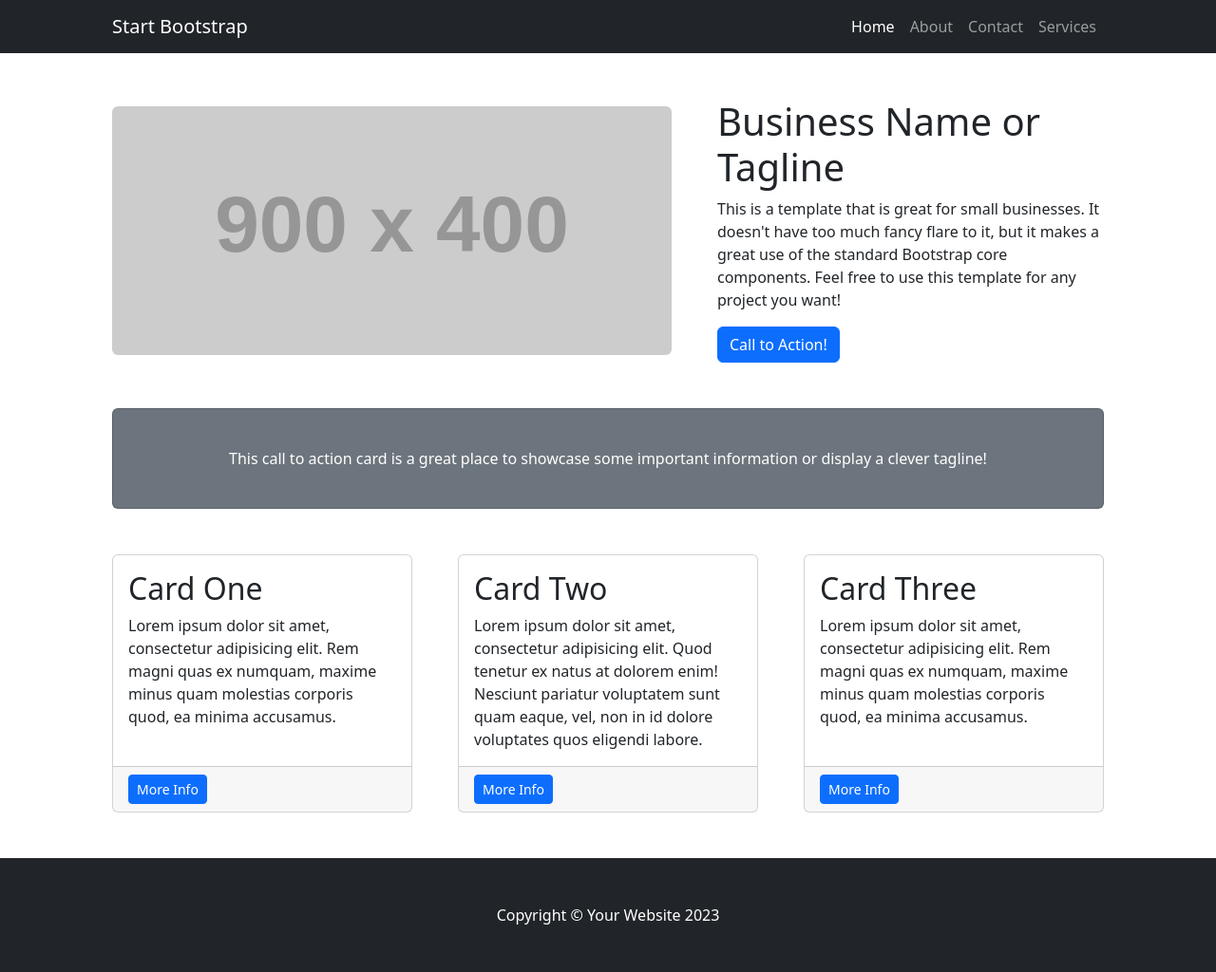
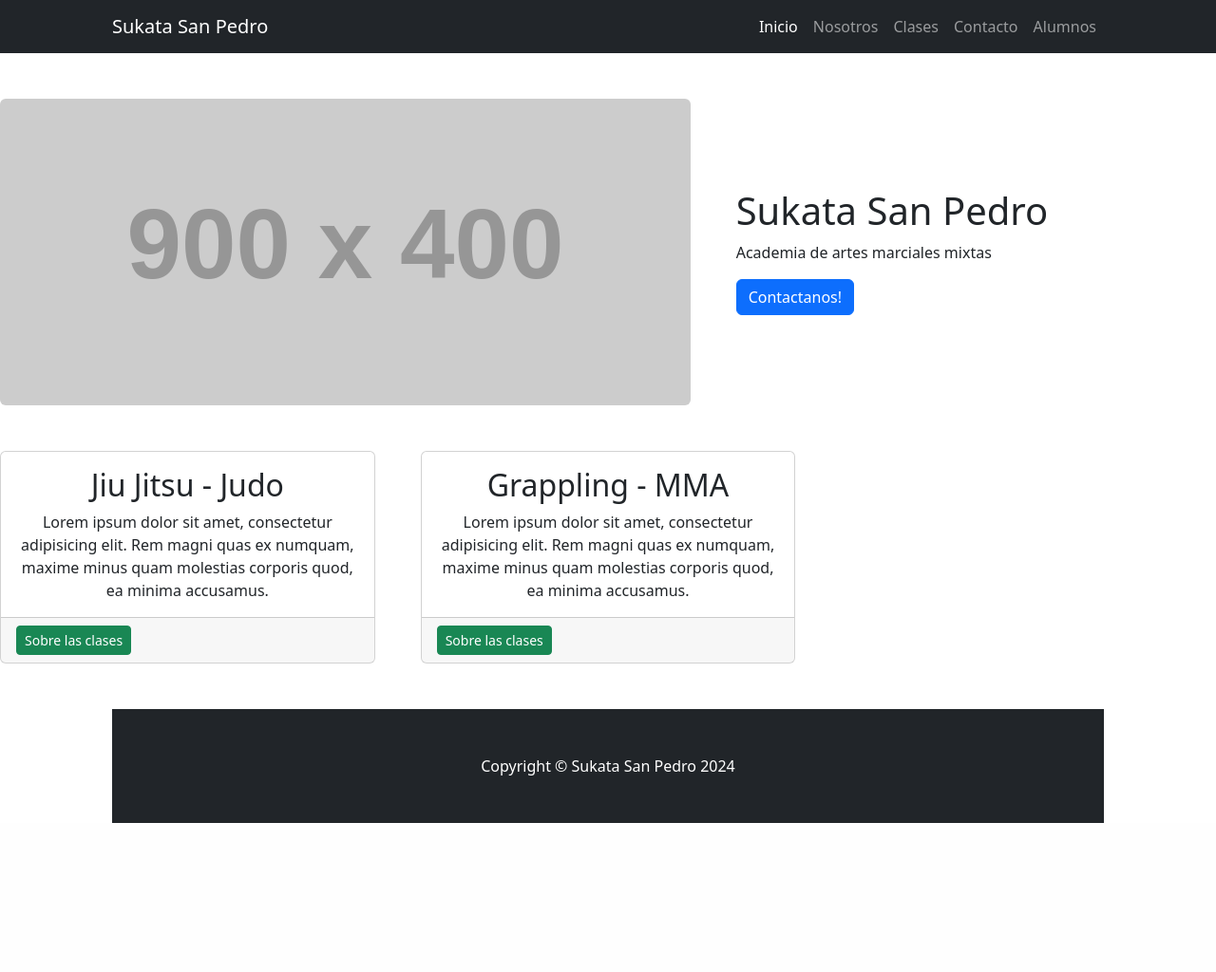
Before and after one commit to valentincabrera7/AppWeb, a Django app: page / in a window 1280 px wide. Shown: the whole page at 95% size. After the commit the page ends 867 px from the top, so only its background shows below. Run offline with Django 5.2, Linux system fonts and the light colour scheme; grey boxes labelled with a size stand in for pictures from a placeholder-image service; some libraries are stand-ins or nearby versions.

Commit message:
refactor: division de index en componentes

```diff
--- /dev/null
+++ b/project/apps/Home/templates/Home/base.html
@@ -0,0 +1,37 @@
+{% load static %}
+<!DOCTYPE html>
+<html lang="en">
+    <head>
+        <meta charset="utf-8" />
+        <meta name="viewport" content="width=device-width, initial-scale=1, shrink-to-fit=no" />
+        <meta name="description" content="" />
+        <meta name="author" content="" />
+        <title>Aplicación Web</title>
+        <!-- Favicon-->
+        <link rel="icon" type="image/x-icon" href="{% static 'Home/assets/favicon.ico' %}" />
+        <!-- Core theme CSS (includes Bootstrap)-->
+        <link href="{% static 'Home/css/styles.css' %}" rel="stylesheet" />
+    </head>
+    <body>
+
+
+        <!-- Responsive navbar-->
+        {% include 'Home/navbar.html' %}
+
+        <!-- Page Content-->
+        {% block BASE_CONTENIDO %}
+
+        {% endblock BASE_CONTENIDO %}
+
+        <div class="container px-4 px-lg-5">
+
+
+
+        <!-- Footer-->
+        {% include 'Home/footer.html' %}
+        <!-- Bootstrap core JS-->
+        <script src="https://cdn.jsdelivr.net/npm/bootstrap@5.2.3/dist/js/bootstrap.bundle.min.js"></script>
+        <!-- Core theme JS-->
+        <script src="{% static 'Home/js/scripts.js' %}"></script>
+    </body>
+</html>
--- /dev/null
+++ b/project/apps/Home/templates/Home/card.html
@@ -0,0 +1,9 @@
+<div class="col-md-4 mb-5">
+    <div class="card h-100">
+        <div class="card-body text-center">
+            <h2 class="card-title">{{ card }}</h2>
+            <p class="card-text">Lorem ipsum dolor sit amet, consectetur adipisicing elit. Rem magni quas ex numquam, maxime minus quam molestias corporis quod, ea minima accusamus.</p>
+        </div>
+        <div class="card-footer"><a class="btn btn-success btn-sm" href="#!">Sobre las clases</a></div>
+    </div>
+</div>
--- /dev/null
+++ b/project/apps/Home/templates/Home/footer.html
@@ -0,0 +1,4 @@
+<!-- Footer-->
+<footer class="py-5 bg-dark fixex-bottom">
+    <div class="container px-4 px-lg-5"><p class="m-0 text-center text-white">Copyright &copy; Sukata San Pedro 2024</p></div>
+</footer>
--- a/project/apps/Home/templates/Home/index.html
+++ b/project/apps/Home/templates/Home/index.html
@@ -1,85 +1,29 @@
-<!DOCTYPE html>
-<html lang="en">
-    <head>
-        <meta charset="utf-8" />
-        <meta name="viewport" content="width=device-width, initial-scale=1, shrink-to-fit=no" />
-        <meta name="description" content="" />
-        <meta name="author" content="" />
-        <title>Small Business - Start Bootstrap Template</title>
-        <!-- Favicon-->
-        <link rel="icon" type="image/x-icon" href="assets/favicon.ico" />
-        <!-- Core theme CSS (includes Bootstrap)-->
-        <link href="css/styles.css" rel="stylesheet" />
-    </head>
-    <body>
-        <!-- Responsive navbar-->
-        <nav class="navbar navbar-expand-lg navbar-dark bg-dark">
-            <div class="container px-5">
-                <a class="navbar-brand" href="#!">Start Bootstrap</a>
-                <button class="navbar-toggler" type="button" data-bs-toggle="collapse" data-bs-target="#navbarSupportedContent" aria-controls="navbarSupportedContent" aria-expanded="false" aria-label="Toggle navigation"><span class="navbar-toggler-icon"></span></button>
-                <div class="collapse navbar-collapse" id="navbarSupportedContent">
-                    <ul class="navbar-nav ms-auto mb-2 mb-lg-0">
-                        <li class="nav-item"><a class="nav-link active" aria-current="page" href="#!">Home</a></li>
-                        <li class="nav-item"><a class="nav-link" href="#!">About</a></li>
-                        <li class="nav-item"><a class="nav-link" href="#!">Contact</a></li>
-                        <li class="nav-item"><a class="nav-link" href="#!">Services</a></li>
-                    </ul>
-                </div>
-            </div>
-        </nav>
-        <!-- Page Content-->
-        <div class="container px-4 px-lg-5">
+{% extends 'Home/base.html' %}
+
+{% block BASE_CONTENIDO %}
+
+{% block INDEX_TITULO %}
+{% endblock INDEX_TITULO %}
+
+    {% block INDEX_CONTENIDO %}
+
     <!-- Heading Row-->
+
      <div class="row gx-4 gx-lg-5 align-items-center my-5">
         <div class="col-lg-7"><img class="img-fluid rounded mb-4 mb-lg-0" src="https://dummyimage.com/900x400/dee2e6/6c757d.jpg" alt="..." /></div>
         <div class="col-lg-5">
-                    <h1 class="font-weight-light">Business Name or Tagline</h1>
-                    <p>This is a template that is great for small businesses. It doesn't have too much fancy flare to it, but it makes a great use of the standard Bootstrap core components. Feel free to use this template for any project you want!</p>
-                    <a class="btn btn-primary" href="#!">Call to Action!</a>
+            <h1 class="font-weight-light">Sukata San Pedro</h1>
+            <p>Academia de artes marciales mixtas</p>
+            <a class="btn btn-primary" href="#!">Contactanos!</a>
         </div>
     </div>
-            <!-- Call to Action-->
-            <div class="card text-white bg-secondary my-5 py-4 text-center">
-                <div class="card-body"><p class="text-white m-0">This call to action card is a great place to showcase some important information or display a clever tagline!</p></div>
-            </div>
+
     <!-- Content Row-->
     <div class="row gx-4 gx-lg-5">
-                <div class="col-md-4 mb-5">
-                    <div class="card h-100">
-                        <div class="card-body">
-                            <h2 class="card-title">Card One</h2>
-                            <p class="card-text">Lorem ipsum dolor sit amet, consectetur adipisicing elit. Rem magni quas ex numquam, maxime minus quam molestias corporis quod, ea minima accusamus.</p>
+        {% include 'Home/card.html' with card="Jiu Jitsu - Judo"%}
+        {% include 'Home/card.html' with card="Grappling - MMA" %}
     </div>
-                        <div class="card-footer"><a class="btn btn-primary btn-sm" href="#!">More Info</a></div>
-                    </div>
-                </div>
-                <div class="col-md-4 mb-5">
-                    <div class="card h-100">
-                        <div class="card-body">
-                            <h2 class="card-title">Card Two</h2>
-                            <p class="card-text">Lorem ipsum dolor sit amet, consectetur adipisicing elit. Quod tenetur ex natus at dolorem enim! Nesciunt pariatur voluptatem sunt quam eaque, vel, non in id dolore voluptates quos eligendi labore.</p>
-                        </div>
-                        <div class="card-footer"><a class="btn btn-primary btn-sm" href="#!">More Info</a></div>
-                    </div>
-                </div>
-                <div class="col-md-4 mb-5">
-                    <div class="card h-100">
-                        <div class="card-body">
-                            <h2 class="card-title">Card Three</h2>
-                            <p class="card-text">Lorem ipsum dolor sit amet, consectetur adipisicing elit. Rem magni quas ex numquam, maxime minus quam molestias corporis quod, ea minima accusamus.</p>
-                        </div>
-                        <div class="card-footer"><a class="btn btn-primary btn-sm" href="#!">More Info</a></div>
-                    </div>
-                </div>
-            </div>
-        </div>
-        <!-- Footer-->
-        <footer class="py-5 bg-dark">
-            <div class="container px-4 px-lg-5"><p class="m-0 text-center text-white">Copyright &copy; Your Website 2023</p></div>
-        </footer>
-        <!-- Bootstrap core JS-->
-        <script src="https://cdn.jsdelivr.net/npm/bootstrap@5.2.3/dist/js/bootstrap.bundle.min.js"></script>
-        <!-- Core theme JS-->
-        <script src="js/scripts.js"></script>
-    </body>
-</html>
+
+    {% endblock INDEX_CONTENIDO %}
+
+{% endblock BASE_CONTENIDO %}
--- /dev/null
+++ b/project/apps/Home/templates/Home/navbar.html
@@ -0,0 +1,16 @@
+<!-- Responsive navbar-->
+<nav class="navbar navbar-expand-lg navbar-dark bg-dark">
+    <div class="container px-5">
+        <a class="navbar-brand" href="#!">Sukata San Pedro</a>
+        <button class="navbar-toggler" type="button" data-bs-toggle="collapse" data-bs-target="#navbarSupportedContent" aria-controls="navbarSupportedContent" aria-expanded="false" aria-label="Toggle navigation"><span class="navbar-toggler-icon"></span></button>
+        <div class="collapse navbar-collapse" id="navbarSupportedContent">
+            <ul class="navbar-nav ms-auto mb-2 mb-lg-0">
+                <li class="nav-item"><a class="nav-link active" aria-current="page" href="#!">Inicio</a></li>
+                <li class="nav-item"><a class="nav-link" href="#!">Nosotros</a></li>
+                <li class="nav-item"><a class="nav-link" href="#!">Clases</a></li>
+                <li class="nav-item"><a class="nav-link" href="#!">Contacto</a></li>
+                <li class="nav-item"><a class="nav-link" href="{% url 'cliente:home' %}">Alumnos</a></li>
+            </ul>
+        </div>
+    </div>
+</nav>
--- a/project/apps/Home/urls.py
+++ b/project/apps/Home/urls.py
@@ -1,8 +1,11 @@
 from django.urls import path
 from . import views
+from django.contrib.staticfiles.urls import staticfiles_urlpatterns
 
 app_name = "Home"
 
 urlpatterns = [
     path("", views.home, name="home"),
 ]
+
+urlpatterns += staticfiles_urlpatterns()
--- a/project/apps/cliente/urls.py
+++ b/project/apps/cliente/urls.py
@@ -4,7 +4,7 @@ from .views import home, crear_clientes, crear_cliente, busqueda #! Importación
 app_name = "cliente"
 
 urlpatterns = [
-    path("", home, name="home"),
+    path("", home, name="home"), #! HOME DE CLIENTE
     path("crear_clientes", crear_clientes, name="crear_clientes"),
     path("crear/", crear_cliente, name="crear"),
     path("busqueda", busqueda, name="busqueda"),
```
Also changed, not shown: project/apps/cliente/templates/cliente/index.html (+8 -6 lines). Lines whose indentation alone changed are shown as unchanged.
